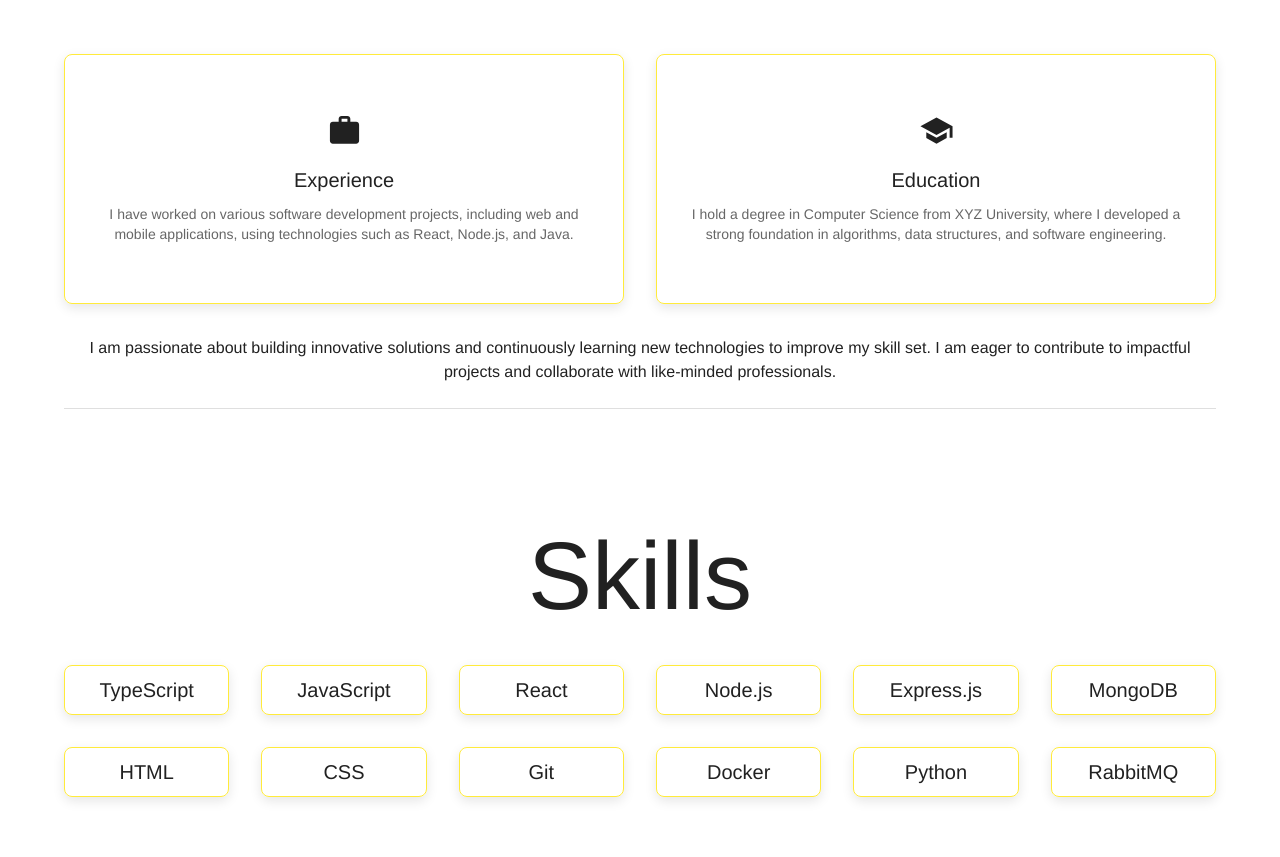
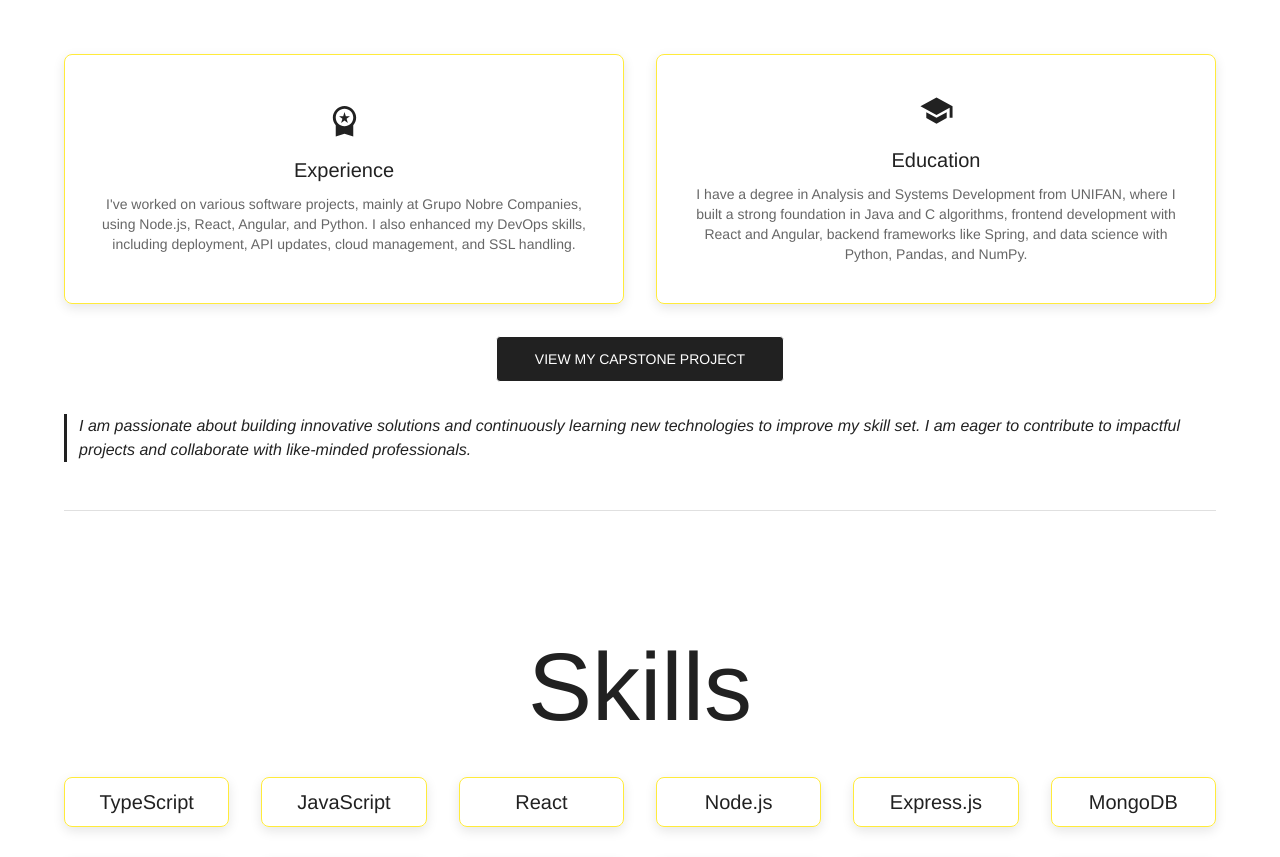
Before and after one commit to bisnet0/bisneto-portfolio, a React (Vite) app: page / in a window 1280 px wide. Shown: the part 952-1809 px from the top of the page. Built offline with nearby package versions, Linux system fonts and the light colour scheme.

Commit message:
feat: update About section

```diff
--- a/src/pages/Home/sections/About/About.tsx
+++ b/src/pages/Home/sections/About/About.tsx
@@ -1,5 +1,5 @@
-import { Box, Container, Grid, styled, Typography } from "@mui/material";
-import WorkIcon from '@mui/icons-material/Work';
+import { Box, Container, Grid, styled, Typography, Button, Divider } from "@mui/material";
+import WorkspacePremiumIcon from '@mui/icons-material/WorkspacePremium';
 import SchoolIcon from '@mui/icons-material/School';
 
 const About = () => {
@@ -26,21 +26,48 @@ const About = () => {
         },
     }));
 
-    const TextWithUnderline = styled(Typography)(({ theme }) => ({
+    const TextWithBar = styled(Typography)(({ theme }) => ({
         position: "relative",
         display: "inline-block",
-        textAlign: "center",
-        "&::after": {
+        textAlign: "left",
+        fontStyle: "italic",
+        paddingLeft: "15px", // Espaço entre a barra e o texto
+        "&::before": {
             content: '""',
             position: "absolute",
-            left: "50%",
-            bottom: -25, // Espaço entre o texto e o traço
-            transform: "translateX(-50%)",
-            width: "100%", // Largura do traço
-            height: "1px", // Espessura do traço
-            backgroundColor:'rgba(192, 192, 192, 0.5)', // Cor do traço' rgba(179, 128, 128, 0.5),
+            left: 0,
+            top: "50%",
+            transform: "translateY(-50%)",
+            width: "3px", // Espessura da barra
+            height: "100%", // Altura da barra
+            backgroundColor: theme.palette.primary.main, // Cor da barra
         },
     }));
+
+
+    const FinalWorkButton = styled(Button)(({ theme }) => ({
+        backgroundColor: theme.palette.primary.main,
+        border: `1px solid ${theme.palette.primary.contrastText}`,
+        borderRadius: "4px",
+        padding: "10px 15px",
+        width: "60%",
+        color: theme.palette.primary.contrastText,
+        display: "inline-flex",
+        alignItems: "center",
+        justifyContent: "center",
+        gap: "10px",
+        '&:hover': {
+            backgroundColor: theme.palette.secondary.main,
+            color: theme.palette.primary.main,
+            cursor: "pointer"
+        },
+        [theme.breakpoints.up("md")]: {
+            padding: "10px 15px",
+            width: "25%",
+        },
+    }));
+
+
 
 
     return (
@@ -53,10 +80,10 @@ const About = () => {
                     {/* Experiência */}
                     <Grid item xs={12} md={6}>
                         <InfoBox>
-                            <WorkIcon fontSize="large" color="primary" />
+                            <WorkspacePremiumIcon fontSize="large" color="primary" />
                             <Typography variant="h6" color="primary.main" marginTop={2}>Experience</Typography>
                             <Typography variant="body2" color="text.secondary" marginTop={1}>
-                                I have worked on various software development projects, including web and mobile applications, using technologies such as React, Node.js, and Java.
+                                I've worked on various software projects, mainly at Grupo Nobre Companies, using Node.js, React, Angular, and Python. I also enhanced my DevOps skills, including deployment, API updates, cloud management, and SSL handling.
                             </Typography>
                         </InfoBox>
                     </Grid>
@@ -67,16 +94,24 @@ const About = () => {
                             <SchoolIcon fontSize="large" color="primary" />
                             <Typography variant="h6" color="primary.main" marginTop={2}>Education</Typography>
                             <Typography variant="body2" color="text.secondary" marginTop={1}>
-                                I hold a degree in Computer Science from XYZ University, where I developed a strong foundation in algorithms, data structures, and software engineering.
+                                I have a degree in Analysis and Systems Development from UNIFAN, where I built a strong foundation in Java and C algorithms, frontend development with React and Angular, backend frameworks like Spring, and data science with Python, Pandas, and NumPy.
                             </Typography>
                         </InfoBox>
                     </Grid>
                 </Grid>
+                <Box mt={4} textAlign="center">
+                    <FinalWorkButton onClick={() => window.open("https://drive.google.com/file/d/1hG7Q12aubtZ8iiRPz5gd9iX6culAv6Zd/view?usp=sharing", "_blank")}>
+                        View My Capstone Project
+                    </FinalWorkButton>
+                </Box>
 
                 <Box mt={4}>
-                    <TextWithUnderline variant="body1" align="center" color="text.primary" paragraph>
+                    <TextWithBar variant="body1" align="left" color="text.primary" paragraph>
                         I am passionate about building innovative solutions and continuously learning new technologies to improve my skill set. I am eager to contribute to impactful projects and collaborate with like-minded professionals.
-                    </TextWithUnderline>
+                    </TextWithBar>
+                </Box>
+                <Box mt={4}>
+                    <Divider /> {/* Linha horizontal */}
                 </Box>
             </Container>
         </StyledAbout>
```
